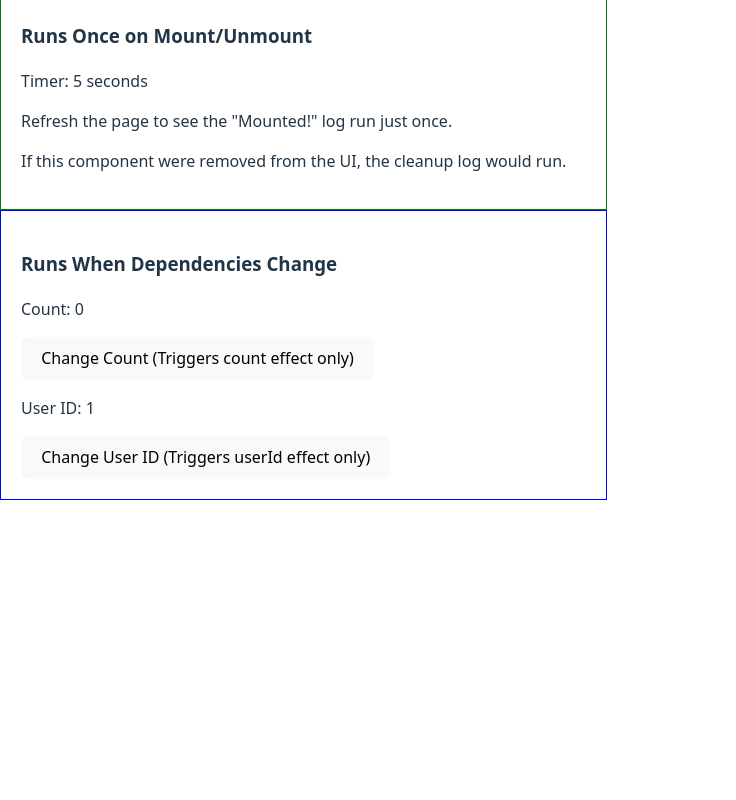
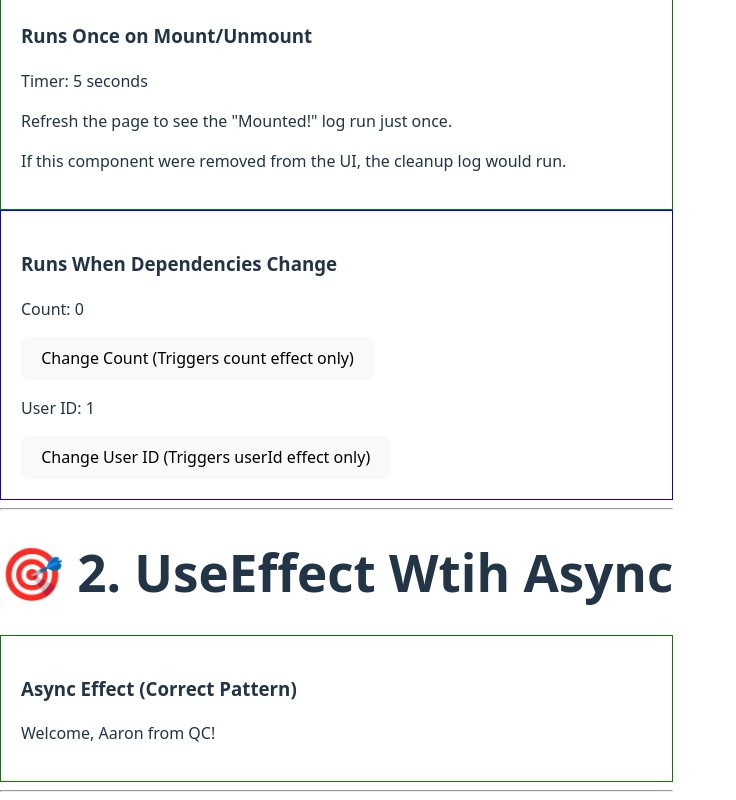
Before and after one commit to AaronCallanga/Javascript-x-React, a React (Vite) app in the folder React/side-effect/: page / in a window 1280 px wide. Shown: the part 469-1269 px from the top of the page, without its empty margins (0-736 px from the left). Before the commit the page ends 969 px from the top, so only its background shows below. Built offline with nearby package versions, Linux system fonts and the light colour scheme.

Commit message:
Correct way of using Async with useEffect

```diff
--- a/React/side-effect/src/App.jsx
+++ b/React/side-effect/src/App.jsx
@@ -1,12 +1,20 @@
 import { Basics } from "./lessons/Basics"
+import { UseEffectWithAsync } from "./lessons/UseEffectWithAsync"
 
 // Think of useEffect as: “Run this side-effect whenever these dependencies change.”
 function App() {
 
   return (
     <>
-     {/* --- Section 1: Basisc of useEffect --- */}
+     {/* --- Section 1: Basics of useEffect --- */}
       <Basics />
+
+      <hr />
+
+      {/* --- Section 2: Correct way of using Async with useEffect --- */}
+      <UseEffectWithAsync />
+
+      <hr />
     </>
   )
 }
--- a/React/side-effect/src/lessons/Basics/RunsOnceOnMount.jsx
+++ b/React/side-effect/src/lessons/Basics/RunsOnceOnMount.jsx
@@ -20,7 +20,7 @@ export const RunsOnceOnMount = () => {
     // This return function is the "cleanup" phase (like componentWillUnmount)
     return () => {
       console.log("-> useEffect cleanup ran (Component unmounted). Stopping timer.");
-      clearInterval(intervalId);
+      clearInterval(intervalId); // Stop the timer to prevent memory leaks
     };
   }, []); // <--- The empty array is key
 
--- /dev/null
+++ b/React/side-effect/src/lessons/UseEffectWithAsync.jsx
@@ -0,0 +1,56 @@
+import React, { useState, useEffect } from "react";
+
+// 🧩 4. useEffect with Async (Correct Pattern)
+// You cannot make the useEffect function itself async. The correct pattern is to define an asynchronous function inside the effect and then call it immediately.
+
+export const UseEffectWithAsync = () => {
+  const [user, setUser] = useState(null);
+  const [loading, setLoading] = useState(true);
+
+  // ❌ WRONG PATTERN
+  //   useEffect(async () => {
+  //     const res = await fetch();
+  //   });
+
+  // ✔️ CORRECT PATTERN
+  useEffect(() => {
+    // 1. Define an async function inside the effect
+    async function fetchUserData() {
+      console.log("Fetching data started...");
+      try {
+        // Simulate fetch delay
+        const response = await new Promise((resolve) =>
+          setTimeout(
+            () => resolve({ id: 1, name: "Aaron", location: "QC" }),
+            1500
+          )
+        );
+
+        // 2. Process the data
+        setUser(response);
+      } catch (error) {
+        console.error("Error fetching user:", error);
+      } finally {
+        setLoading(false);
+      }
+    }
+
+    // 3. Call the async function immediately
+    fetchUserData();
+  }, []); // Empty dependency array ensures it runs once
+
+  if (loading) return <p>Loading user profile...</p>;
+  if (!user) return <p>No user found.</p>;
+
+  return (
+    <>
+      <h1> 🎯 2. UseEffect Wtih Async</h1>
+      <div style={{ padding: "20px", border: "1px solid green" }}>
+        <h3>Async Effect (Correct Pattern)</h3>
+        <p>
+          Welcome, {user.name} from {user.location}!
+        </p>
+      </div>
+    </>
+  );
+};
```
